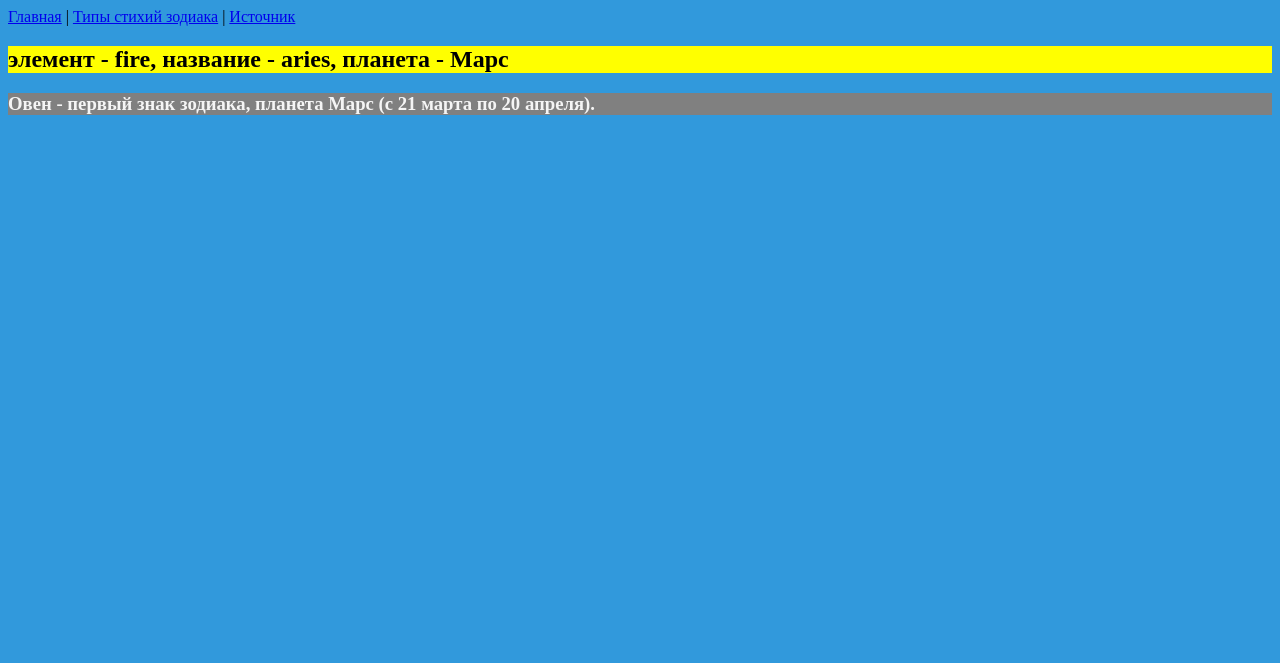
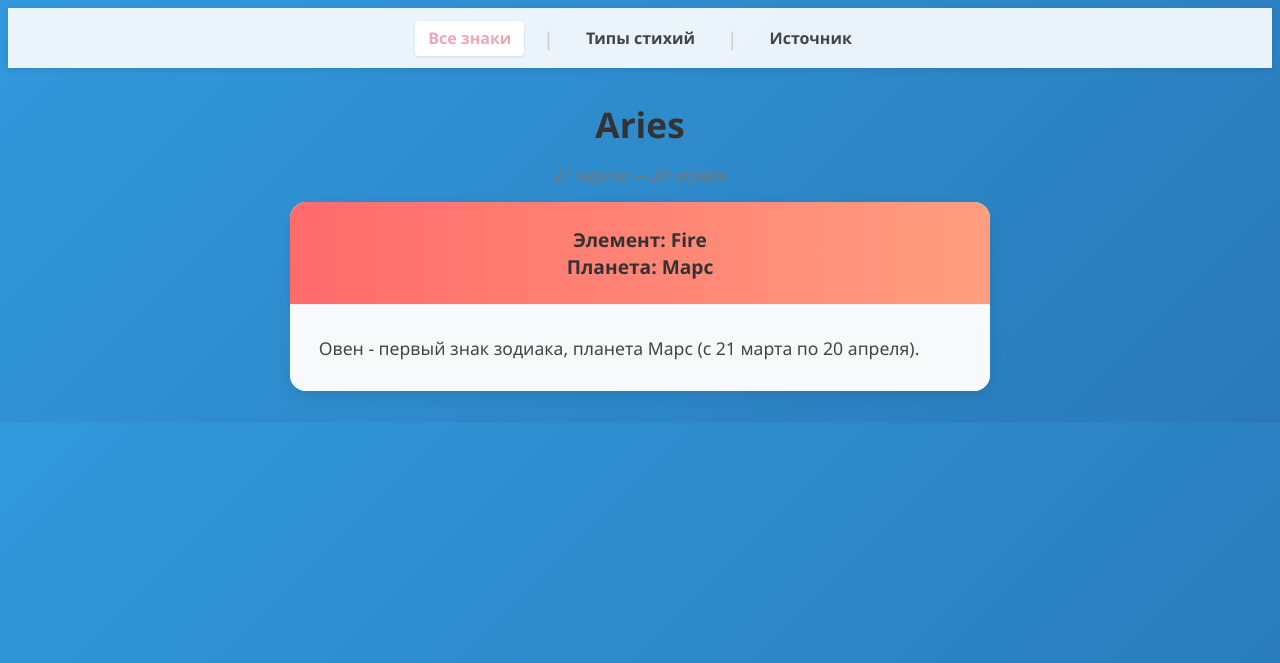
Before and after one commit to Zheka-m-p/My_Django_projects, a Django app: page /horoscope/aries/ in a window 1280 px wide. Shown: the top 663 px of the page. Run offline with Django 5.2, Linux system fonts and the light colour scheme.

Commit message:
пред ласт css порядок

```diff
--- a/Second_project/horoscope/static/horoscope/css/info_zodiac.css
+++ b/Second_project/horoscope/static/horoscope/css/info_zodiac.css
@@ -1,8 +1,73 @@
+/* info_zodiac.css — обновлённый стиль для страницы одного знака */
+
+.info-container {
+  max-width: 700px;
+  margin: 2rem auto;
+  padding: 0 1rem;
+}
+
+.info-card {
+  background: white;
+  border-radius: 16px;
+  box-shadow: 0 6px 15px rgba(0,0,0,0.08);
+  overflow: hidden;
+  margin-bottom: 1.5rem;
+}
+
+/* Блок элемент/планета — цвет по стихии */
+.element-block {
+  padding: 1.5rem;
+  text-align: center;
+  font-weight: 600;
+  font-size: 1.2rem;
+  color: #333;
+}
+
+.element-block.fire { background: linear-gradient(to right, #ff6b6b, #ff9e80); }
+.element-block.earth { background: linear-gradient(to right, #8d9f87, #a3b894); }
+.element-block.air   { background: linear-gradient(to right, #87ceeb, #b0e0e6); }
+.element-block.water { background: linear-gradient(to right, #87ceeb, #4682b4); }
+
+/* Описание — светлый фон */
+.description-block {
+  padding: 1.8rem;
+  background: #f8f9fa;
+  border-top: 1px solid #eee;
+  font-size: 1.1rem;
+  line-height: 1.6;
+  color: #444;
+}
+
+/* Заголовок (название знака) */
+.sign-title {
+  text-align: center;
+  font-size: 2.2rem;
+  font-weight: 700;
+  margin: 0 0 1rem 0;
+  color: #333;
+  text-transform: capitalize;
+}
+
+/* Дополнительно: если хочешь добавить "даты" — можно так */
+.dates {
+  text-align: center;
+  color: #777;
+  font-style: italic;
+  margin-bottom: 1rem;
+}
+
+/* === Старые стили (оставлены для совместимости) === */
 h2 {
-    background-color: yellow;
+  /* Убираем старый стиль */
+  /* background-color: yellow; */
+  /* Добавляем новый */
+  display: none; /* Скрываем h2, потому что теперь используем element-block */
 }
 
 h3 {
-    background-color: gray;
-    color: #f5f5f5;
+  /* Убираем старый стиль */
+  /* background-color: gray; */
+  /* color: #f5f5f5; */
+  /* Добавляем новый */
+  display: none; /* Скрываем h3, потому что теперь используем description-block */
 }
--- a/Second_project/horoscope/templates/horoscope/info_zodiac.html
+++ b/Second_project/horoscope/templates/horoscope/info_zodiac.html
@@ -5,9 +5,21 @@
 <link rel="stylesheet" href="{% static 'horoscope/css/info_zodiac.css' %}">
 {% endblock css_update %}
 
-{% block title %} Знак зодиака: {{data.name}} {% endblock title %}
+{% block title %} {{ data.name | title }} — знак зодиака {% endblock title %}
 
 {% block body %}
-    <h2>элемент - {{data.element}}, название - {{data.name}}, планета - {{data.planet}}</h2>
-    <h3>{{ data.description }}</h3>
+<div class="info-container">
+  <h1 class="sign-title">{{ data.name | title }}</h1>
+  <p class="dates">{{ data.dates }}</p>
+
+  <div class="info-card">
+    <div class="element-block {{ data.element }}">
+      Элемент: {{ data.element | title }}<br>
+      Планета: {{ data.planet }}
+    </div>
+    <div class="description-block">
+      {{ data.description }}
+    </div>
+  </div>
+</div>
 {% endblock body %}
--- a/Second_project/horoscope/templates/horoscope/type_element.html
+++ b/Second_project/horoscope/templates/horoscope/type_element.html
@@ -1,4 +1,10 @@
 {% extends 'horoscope/base_horoscope.html' %}
+{% load static %}
+
+{% block css_update %}
+<link rel="stylesheet" href="{% static 'horoscope/css/type_element.css' %}">
+{% endblock css_update %}
+
 
 {% block title %} Знаки зодиака с элементом: {{data.0.element}} {% endblock title %}
 
--- a/Second_project/horoscope/templates/horoscope/type_zodiac.html
+++ b/Second_project/horoscope/templates/horoscope/type_zodiac.html
@@ -1,4 +1,9 @@
 {% extends 'horoscope/base_horoscope.html' %}
+{% load static %}
+
+{% block css_update %}
+<link rel="stylesheet" href="{% static 'horoscope/css/type_zodiac.css' %}">
+{% endblock css_update %}
 
 {% block title %} Типы стихий знаков зодиака {% endblock title %}
 
--- a/Second_project/horoscope/templates/includes/navbar.html
+++ b/Second_project/horoscope/templates/includes/navbar.html
@@ -1,5 +1,9 @@
-<nav>
-  <a href="{% url 'horoscope:home_horoscope' %}">Главная</a> |
-  <a href="{% url 'horoscope:types_element_zodiac' %}">Типы стихий зодиака</a> |
-  <a href="https://puzzle-english.com/directory/zodiac-sign">Источник</a>
+<nav class="navbar">
+  <div class="nav-container">
+    <a href="{% url 'horoscope:home_horoscope' %}" class="nav-link active">Все знаки</a>
+    <span class="nav-separator">|</span>
+    <a href="{% url 'horoscope:types_element_zodiac' %}" class="nav-link">Типы стихий</a>
+    <span class="nav-separator">|</span>
+    <a href="https://puzzle-english.com/directory/zodiac-sign" class="nav-link" target="_blank">Источник</a>
+  </div>
 </nav>
--- a/Second_project/static/css/base.css
+++ b/Second_project/static/css/base.css
@@ -1,7 +1,47 @@
-html{
-    background-color: #3199dc;
+/* base.css */
+html {
+  background: linear-gradient(135deg, #3199dc, #2a7ab9);
+  color: #333;
+  font-family: 'Segoe UI', Tahoma, Geneva, Verdana, sans-serif;
 }
 
-ul a:hover, ul a:active {
+.navbar {
+  background: rgba(255, 255, 255, 0.9);
+  padding: 0.8rem 0;
+  box-shadow: 0 2px 6px rgba(0,0,0,0.1);
+}
+
+.nav-container {
+  max-width: 800px;
+  margin: 0 auto;
+  display: flex;
+  justify-content: center;
+  align-items: center;
+  gap: 1.2rem;
+}
+
+.nav-link {
+  text-decoration: none;
+  color: #444;
+  font-weight: 600;
+  padding: 0.4rem 0.8rem;
+  border-radius: 4px;
+  transition: all 0.3s ease;
+}
+
+.nav-link:hover {
   color: #eca8b5;
+  background: #f8f8f8;
 }
+
+.nav-link.active {
+  color: #eca8b5;
+  font-weight: 700;
+  background: #fff;
+  box-shadow: 0 1px 3px rgba(0,0,0,0.1);
+}
+
+.nav-separator {
+  color: #ccc;
+  font-size: 1.2rem;
+}
```
Also changed, not shown: Second_project/horoscope/static/horoscope/css/index_horoscope.css (+51 -17 lines), Second_project/horoscope/static/horoscope/css/type_element.css (added, +43 -0 lines), Second_project/horoscope/static/horoscope/css/type_zodiac.css (added, +42 -0 lines).
